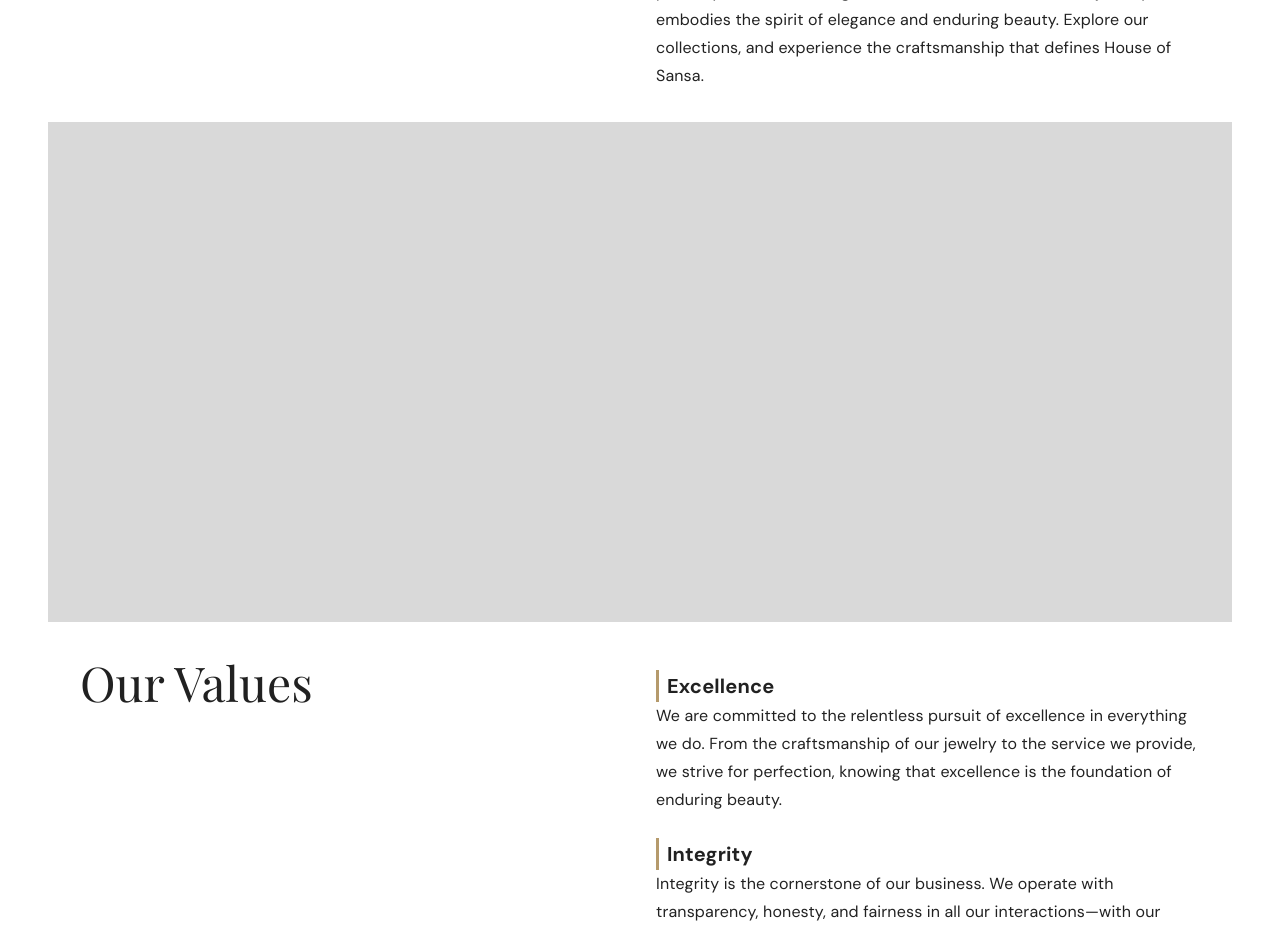
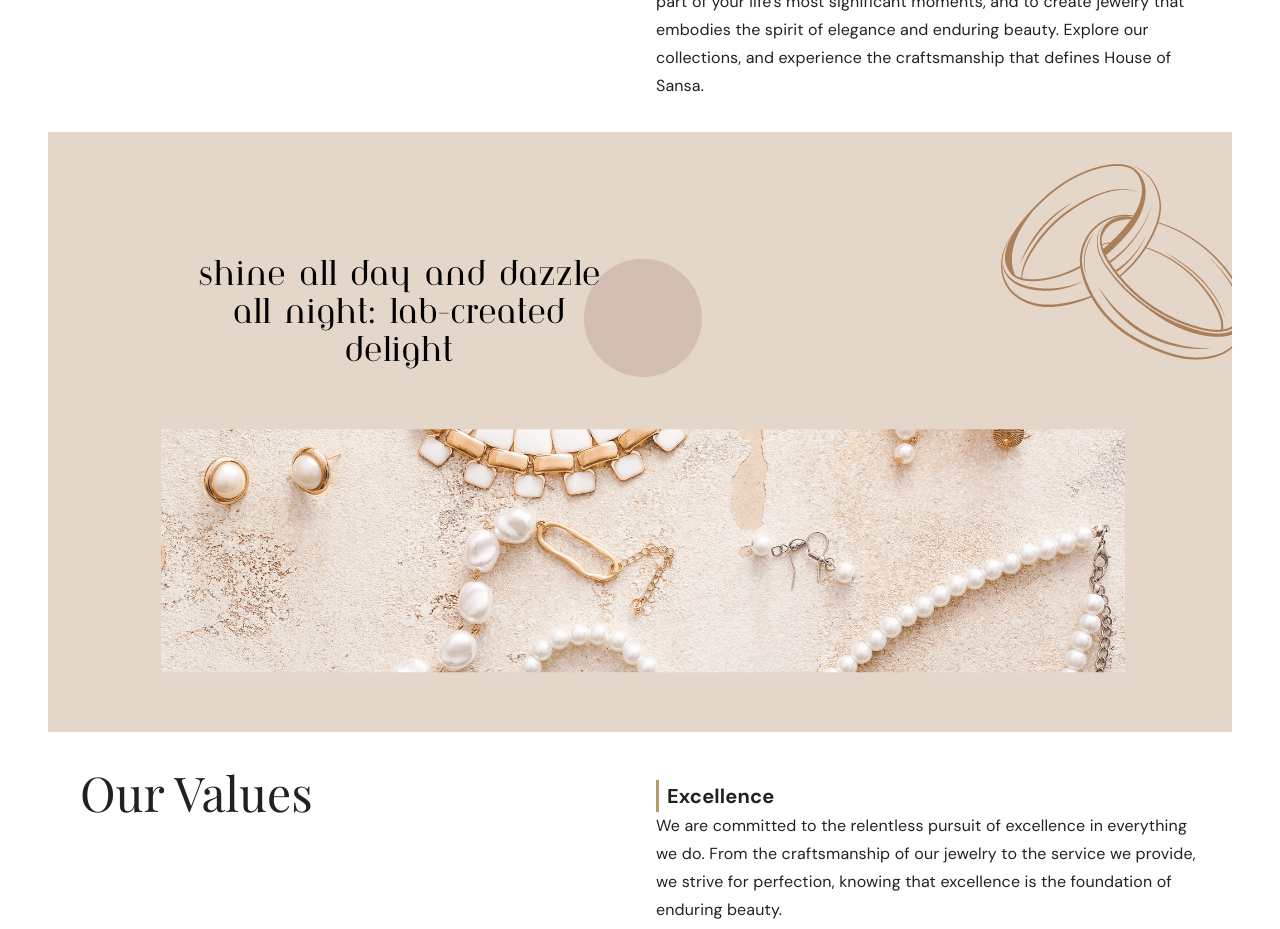
Before and after one commit to shubhamsWEB/HOS, a Next.js app: page /about-us in a window 1280 px wide. Shown: the part 2980-3909 px from the top of the page. Built offline with nearby package versions, Linux system fonts and the light colour scheme; a web font is replaced by a local one.

Commit message:
Adds creatives

```diff
--- a/src/app/(user)/about-us/page.js
+++ b/src/app/(user)/about-us/page.js
@@ -9,17 +9,19 @@ import OurTeam from '@/components/About/team';
 // import styles from '@/components/About/style.module.scss';
 function page() {
   return (
+    <>
     <Box mt={8} p={{xs:2,sm:6}} sx={{ position: 'relative' }}>
       <Header />
       <Banner />
       <OurJourney />
       <Divider />
       <OurPromise />
-      <Box sx={{ background: '#D9D9D9', height: '500px' }} />
+      <Box sx={{ background: 'url(/assets/about.png)', height: '600px',backgroundPosition:'center',backgroundSize:'fill' }} />
       <OurValues/>
       <Divider />
       <OurTeam/>
     </Box>
+    </>
   )
 }
 
--- a/src/app/(user)/layout.js
+++ b/src/app/(user)/layout.js
@@ -4,6 +4,7 @@ import NavBar from '@/components/Common/NavBar';
 import Footer from '@/components/Common/Footer';
 import StoreProvider from "@/appStore/StoreProvider";
 import Loader from "@/components/Common/Loader/DiamondLoader";
+import {Box} from '@mui/material';
 const inter = Inter({ subsets: ["latin"] });
 
 export const metadata = {
@@ -17,9 +18,9 @@ export default function RootLayout({ children }) {
       <body className={inter.className}>
         <StoreProvider>
           <NavBar />
-          <div style={{paddingTop:'7%'}}>
+          <Box>
             {children}
-          </div>
+          </Box>
           <Loader /><Footer />
         </StoreProvider></body>
     </html>
--- a/src/app/(user)/page.js
+++ b/src/app/(user)/page.js
@@ -8,7 +8,7 @@ import ReadToShip from '@/components/Home/ReadyToShip';
 import { Box } from '@mui/material'
 export default function Home() {
   return (
-    <>
+    <Box sx={{paddingTop:'7%'}}>
       <HeroComponent />
       <Box p={5} px={{ xs: 2, sm: 20 }}>
         <Collection />
@@ -26,6 +26,6 @@ export default function Home() {
       <Box p={5} px={{ xs: 2, sm: 20 }}>
         <Faq />
       </Box>
-    </>
+    </Box>
   );
 }
--- a/src/app/(user)/products/[productid]/page.js
+++ b/src/app/(user)/products/[productid]/page.js
@@ -9,7 +9,7 @@ import {images} from '../../../../utils/decoratedImageData';
 async function ProductDetails(props) {
     const product = await fetchProduct({id:props.params.productid})
     return (
-        <Box mt={8} mb={2} p={2} px={{ xs: 2, sm: 14 }}>
+        <Box mt={8} mb={2} p={2} px={{ xs: 2, sm: 14 }} sx={{paddingTop:'3%'}}>
             <Grid container spacing={4}>
                 <Grid item xs={12} sm={6}>
                     <ImageViewer images={images(product.data.media)} />
--- a/src/app/(user)/products/page.js
+++ b/src/app/(user)/products/page.js
@@ -7,7 +7,7 @@ import Listing from '@/components/Products/Listing';
 function Products(props) {
     return (
         <>
-            <Box mt={8}>
+            <Box mt={8} sx={{paddingTop:"3%"}}>
                 <TopNav data={[{title:'Home',path:'/'},{title:'Products',path:'/products'}]} style={{ background: 'lightgray',p:2,px:14}} />
                 <Subnav searchParams={props?.searchParams}/>
                 <Box p={2} px={{xs:2,sm:10}}>
--- a/src/components/About/banner.js
+++ b/src/components/About/banner.js
@@ -4,8 +4,8 @@ import styles from './style.module.scss'
 function Banner() {
     return (
         <Box className="video-container" sx={{ position: 'relative',mt:4 }}>
-            <video className='videoTag' autoPlay muted loop style={{ width: "100%", height: '500px', objectFit: 'cover' }}>
-                <source src='./assets/main.mp4' type='video/mp4' />
+            <video className='videoTag' autoPlay muted loop style={{ width: "100%", height: '600px', objectFit: 'cover' }}>
+                <source src='./assets/aboutus.mp4' type='video/mp4' />
             </video>
             <Box sx={{ position: 'absolute', top: '50%', left: '50%', transform: 'translate(-50%, -50%)',width:'100%' }}>
                 <Box sx={{display:'flex',flexDirection:"column",alignItems:"center",textAlign:'center'}}>
--- a/src/components/Common/NavBar/constants.js
+++ b/src/components/Common/NavBar/constants.js
@@ -2,7 +2,7 @@ export const navItems = [
     {
         id:'categories',
         title: 'Categories',
-        path:'/products',
+        path:'',
         dropDown:true
     },
     {
--- a/src/components/Home/Faq/accordian.js
+++ b/src/components/Home/Faq/accordian.js
@@ -15,7 +15,7 @@ export default function AccordionTransition() {
   };
 
   return (
-    <div>
+    <div style={{border: expanded && '1px solid #D8C29D'}}>
       <Accordion
         expanded={expanded}
         onChange={handleExpansion}
```
Also changed, not shown: public/assets/about.png (added), 1 other file (tests, documents, lock files or other folders).
